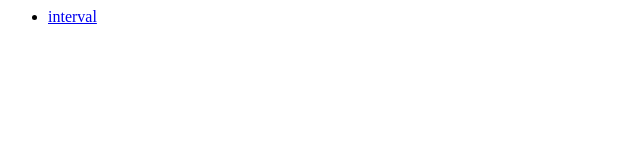
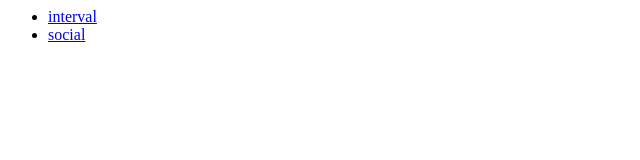
Before and after one commit to jasnell/vocabs, a plain HTML site: page index.html in a window 1280 px wide. Shown: the full height of the page, 0-640 px from the left. Drawn offline with Linux system fonts and the light colour scheme.

Commit message:
Additional ldsec bits

```diff
--- a/index.html
+++ b/index.html
@@ -4,6 +4,7 @@
 <body>
 <ul>
 <li><a href="interval">interval</a></li>
+<li><a href="social">social</a></li>
 </ul>
 </body>
 </html>
```
Also changed, not shown: 2 other files.
